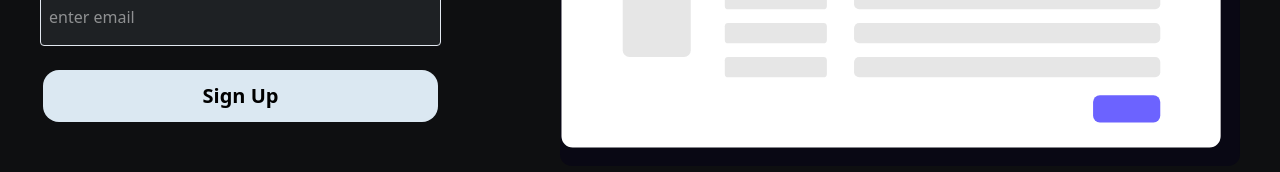
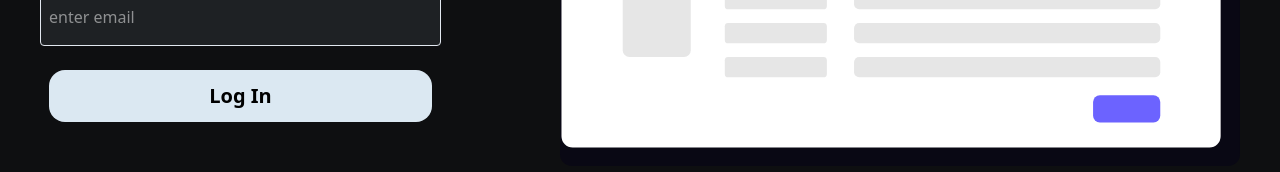
Before and after one commit to Amandeepsinghn/drawMind, a Next.js app in the folder apps/frontend/: page /signup in a window 1280 px wide. Shown: the part 445-617 px from the top of the page. Built offline with nearby package versions, Linux system fonts and the light colour scheme.

Commit message:
added loader

```diff
--- a/apps/frontend/app/(auth)/login/page.tsx
+++ b/apps/frontend/app/(auth)/login/page.tsx
@@ -7,12 +7,14 @@ import { InputBox } from "../../../components/InputBox";
 import { useState } from "react";
 import axios, { AxiosError } from "axios";
 import { useRouter } from "next/navigation";
+import { AiOutlineLoading3Quarters } from "react-icons/ai";
 
 export default function LogIn() {
   const router = useRouter();
   const [email, setEmail] = useState("");
   const [password, setPassword] = useState("");
   const [errorMessage, setErrorMessage] = useState("");
+  const [loading, setLoading] = useState(false);
 
   return (
     <div className="bg-[#0e0f11] h-screen w-full">
@@ -42,8 +44,10 @@ export default function LogIn() {
             <InputBox label="Password" placeholder="enter your password" onChange={(e) => setPassword(e.target.value)} />
             <div className="flex justify-center mt-6">
               <button
+                disabled={loading}
                 className={`text-black text-xl font-semibold rounded-2xl px-40 py-3 bg-[#dbe8f2] `}
                 onClick={async () => {
+                  setLoading(true);
                   try {
                     const response = await axios.post("https://draw-mind-http-server-6wjl.vercel.app/api/signin", {
                       password: password,
@@ -58,10 +62,19 @@ export default function LogIn() {
                     } else {
                       setErrorMessage("Something went wrong. Please try again.");
                     }
+                  } finally {
+                    setLoading(false);
                   }
                 }}
               >
-                log In
+                {loading ? (
+                  <>
+                    <AiOutlineLoading3Quarters className="animate-spin text-xl" />
+                    Logging In...
+                  </>
+                ) : (
+                  "Log In"
+                )}
               </button>
             </div>
             {errorMessage && <div className="text-red-500 mt-4 text-center font-medium">{errorMessage}</div>}
--- a/apps/frontend/app/(auth)/signup/page.tsx
+++ b/apps/frontend/app/(auth)/signup/page.tsx
@@ -7,12 +7,14 @@ import { InputBox } from "../../../components/InputBox";
 import { useState } from "react";
 import axios, { AxiosError } from "axios";
 import { useRouter } from "next/navigation";
+import { AiOutlineLoading3Quarters } from "react-icons/ai";
 
 export default function SignUp() {
   const router = useRouter();
   const [firstName, setFirstName] = useState("");
   const [password, setPassword] = useState("");
   const [email, setEmail] = useState("");
+  const [loading, setLoading] = useState(false);
 
   const [errorMessage, setErrorMessage] = useState("");
   return (
@@ -44,8 +46,10 @@ export default function SignUp() {
             <InputBox label="Email" placeholder="enter email" onChange={(e) => setEmail(e.target.value)} />
             <div className="flex justify-center mt-6">
               <button
+                disabled={loading}
                 className={`text-black text-xl font-semibold rounded-2xl px-40 py-3 bg-[#dbe8f2] `}
                 onClick={async () => {
+                  setLoading(true);
                   try {
                     await axios.post("https://draw-mind-http-server-6wjl.vercel.app/api/signup", {
                       username: email,
@@ -60,10 +64,19 @@ export default function SignUp() {
                     } else {
                       setErrorMessage("Something went wrong. Please try again");
                     }
+                  } finally {
+                    setLoading(false);
                   }
                 }}
               >
-                Sign Up
+                {loading ? (
+                  <>
+                    <AiOutlineLoading3Quarters className="animate-spin text-xl" />
+                    Logging In...
+                  </>
+                ) : (
+                  "Log In"
+                )}
               </button>
             </div>
             {errorMessage && <div className="text-red-500 mt-4 text-center font-medium">{errorMessage}</div>}
```
